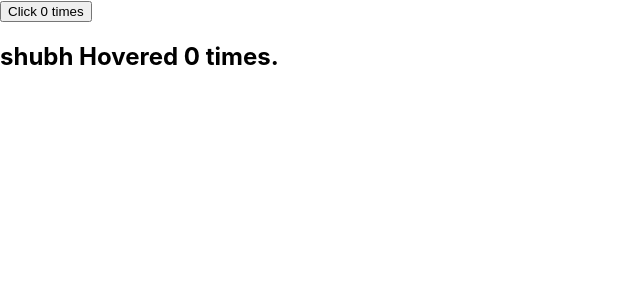
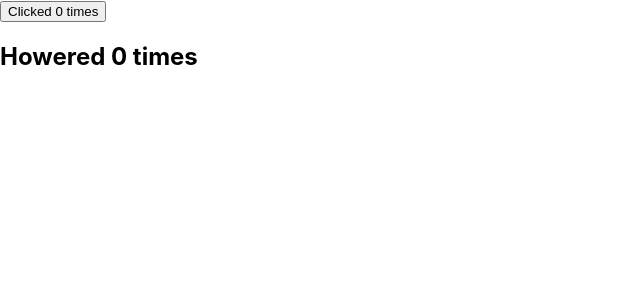
Before and after one commit to shubhsjain/React-Practic, a React (Create React App) app: page / in a window 1280 px wide. Shown: the top 300 px of the page, without its empty margins (0-640 px from the left). Built offline with nearby package versions, Linux system fonts and the light colour scheme; the HTML template or start-up script is replaced by a standard one.

Commit message:
render props

```diff
--- a/src/App.js
+++ b/src/App.js
@@ -22,21 +22,31 @@ import FRParentInpur from './components/FRParentInpur';
 import PortalDemo from './components/PortalDemo';
 import ErrorBoundry from './components/ErrorBoundry';
 import Hero from './components/Hero';
-import Counter from './components/Counter'
+import CounterSEF from './components/CounterSEFs'
+import HoverCounter from './components/HoverCounter';
+import ClickCounter from './ClickCounter';
+import User from './components/User';
 */
 
 import React from 'react';
-import ClickCounter from './ClickCounter';
-import HoverCounter from './components/HoverCounter';
+import ClickCounterTwo from './components/ClickCounterTwo';
+import Bounter from './components/Bounter';
+import HowerCounterTwo from './components/HowerCounterTwo';
 
 function App() {
   return (
-   <div className="App">
+   <div className="App ">
+     <Bounter render = {(count, incrementCount) =><ClickCounterTwo count={count} incrementCount={incrementCount} /> } />
+     <Bounter render =  {(count, incrementCount) =><HowerCounterTwo count={count} incrementCount={incrementCount} /> } />
 
-  <ClickCounter/>
+
+   {/**   <ClickCounterTwo/>
+      <HowerCounterTwo/>
+      <User render ={ (isLoggedIn) => isLoggedIn ? 'shubhs' : 'Guest'}/>
+    *
+    * <ClickCounter/>
      <HoverCounter/>
-
-   {/**   <Counter/>
+     <Counter/>
        *  <ErrorBoundry>
      <Hero heroName='batman'></Hero></ErrorBoundry> <ErrorBoundry>
      <Hero heroName='Superman'></Hero></ErrorBoundry> <ErrorBoundry>
--- /dev/null
+++ b/src/components/Bounter.js
@@ -0,0 +1,25 @@
+import React, { Component } from 'react'
+
+class Bounter extends Component {
+    constructor(props) {
+        super(props)
+
+        this.state = {
+             count: 0
+        }
+    }
+    incrementCount =() => {
+        this.setState(prevState =>{
+            return {count : prevState.count + 1}
+        })
+    }
+    render() {
+        return (
+            <div>
+                {this.props.render(this.state.count, this.incrementCount)}
+            </div>
+        )
+    }
+}
+
+export default Bounter
--- a/src/ClickCounter.js
+++ b/src/components/ClickCounter.js
@@ -1,5 +1,5 @@
 import React, { Component } from 'react'
-import withCounter from './components/withCounter'
+import withCounter from './withCounter'
 
 
 export class ClickCounter extends Component {
--- /dev/null
+++ b/src/components/ClickCounterTwo.js
@@ -0,0 +1,14 @@
+import React, { Component } from 'react'
+
+class ClickCounterTwo extends Component {
+
+
+    render() {
+        const { count, incrementCount }  = this.props
+        return (
+            <button onClick={incrementCount}> Clicked {count} times</button>
+        )
+    }
+}
+
+export default ClickCounterTwo
--- /dev/null
+++ b/src/components/HowerCounterTwo.js
@@ -0,0 +1,16 @@
+import React, { Component } from 'react'
+
+export class HowerCounterTwo extends Component {
+
+
+    render() {
+        const{count, incrementCount} = this.props
+        return (
+            <div>
+                <h2 onMouseOver={incrementCount}>Howered {count} times</h2>
+            </div>
+        )
+    }
+}
+
+export default HowerCounterTwo
--- /dev/null
+++ b/src/components/User.js
@@ -0,0 +1,13 @@
+import React, { Component } from 'react'
+
+class User extends Component {
+    render() {
+        return (
+            <div>
+                {this.props.render (false)}
+            </div>
+        )
+    }
+}
+
+export default User
```
Also changed, not shown: src/components/Counteraaaaa.js (renamed from src/components/Counter.js).
